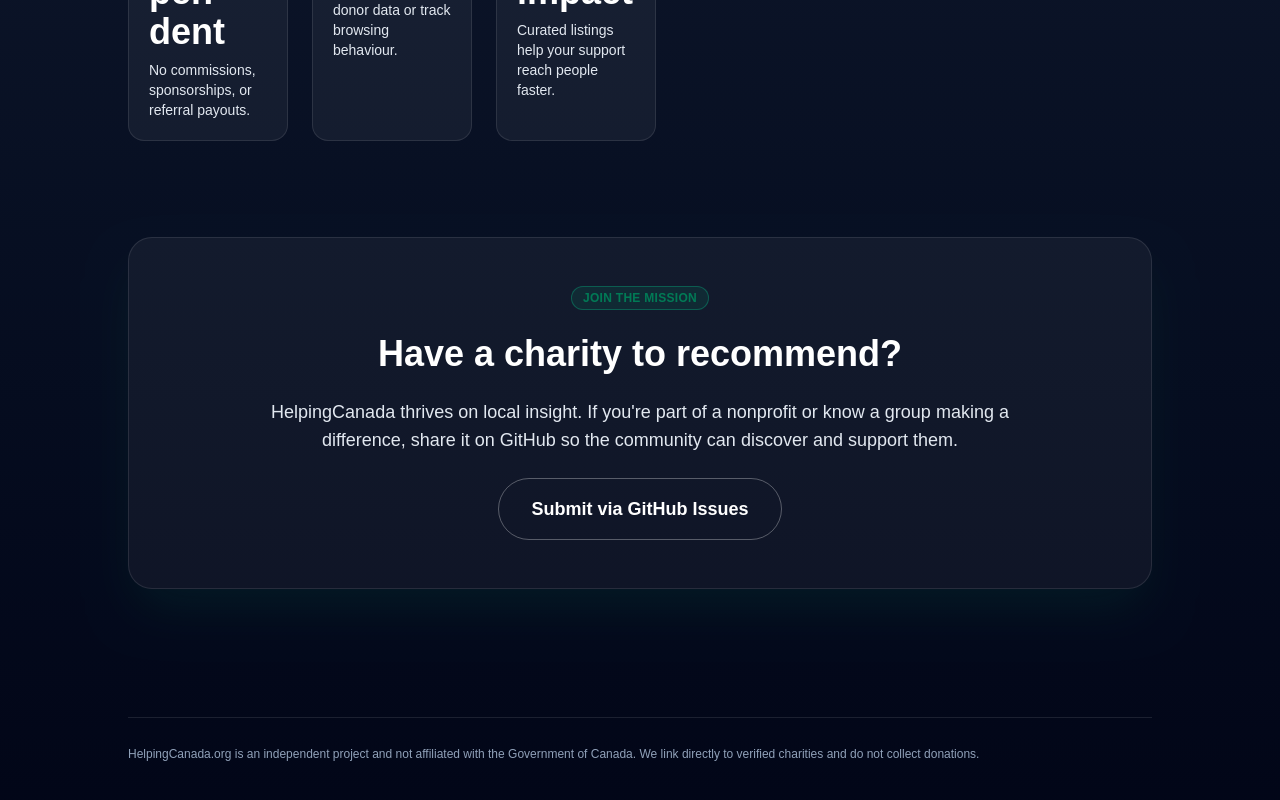
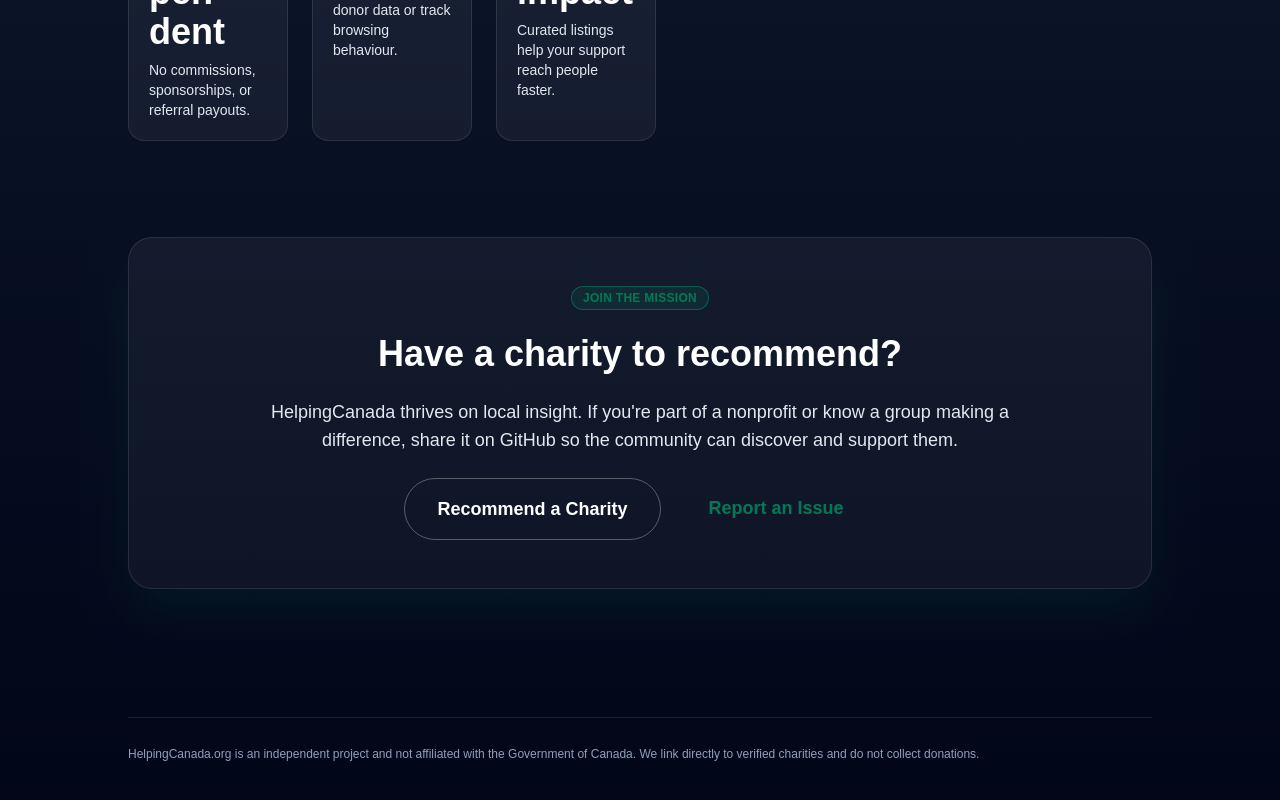
Before and after one commit to gmook9/helpingCanada, a Next.js app: page / in a window 1280 px wide. Shown: the part 1301-2101 px from the top of the page. Built offline with nearby package versions, Linux system fonts and the light colour scheme.

Commit message:
Added recommend a charity button to google form

```diff
--- a/src/app/page.tsx
+++ b/src/app/page.tsx
@@ -103,13 +103,22 @@
               GitHub so the community can discover and support them.
             </p>
             <div className="flex flex-wrap justify-center gap-4">
-              <Link href="https://github.com/gmook9/helpingCanada/issues">
+              <Link href="https://forms.gle/qCfAvZczv1zfRCRAA">
                 <Button
                   variant="outline"
                   size="lg"
                   className="border-white/30 text-white hover:border-emerald-300 hover:bg-white/10 hover:text-emerald-100"
                 >
-                  Submit via GitHub Issues
+                  Recommend a Charity
+                </Button>
+                </Link>
+                <Link href="https://github.com/gmook9/helpingCanada/issues">
+                <Button
+                  variant="ghost"
+                  size="lg"
+                  className="text-emerald-200"
+                >
+                  Report an Issue
                 </Button>
               </Link>
               {/* <Button variant="ghost" size="lg" className="text-emerald-200">
```
